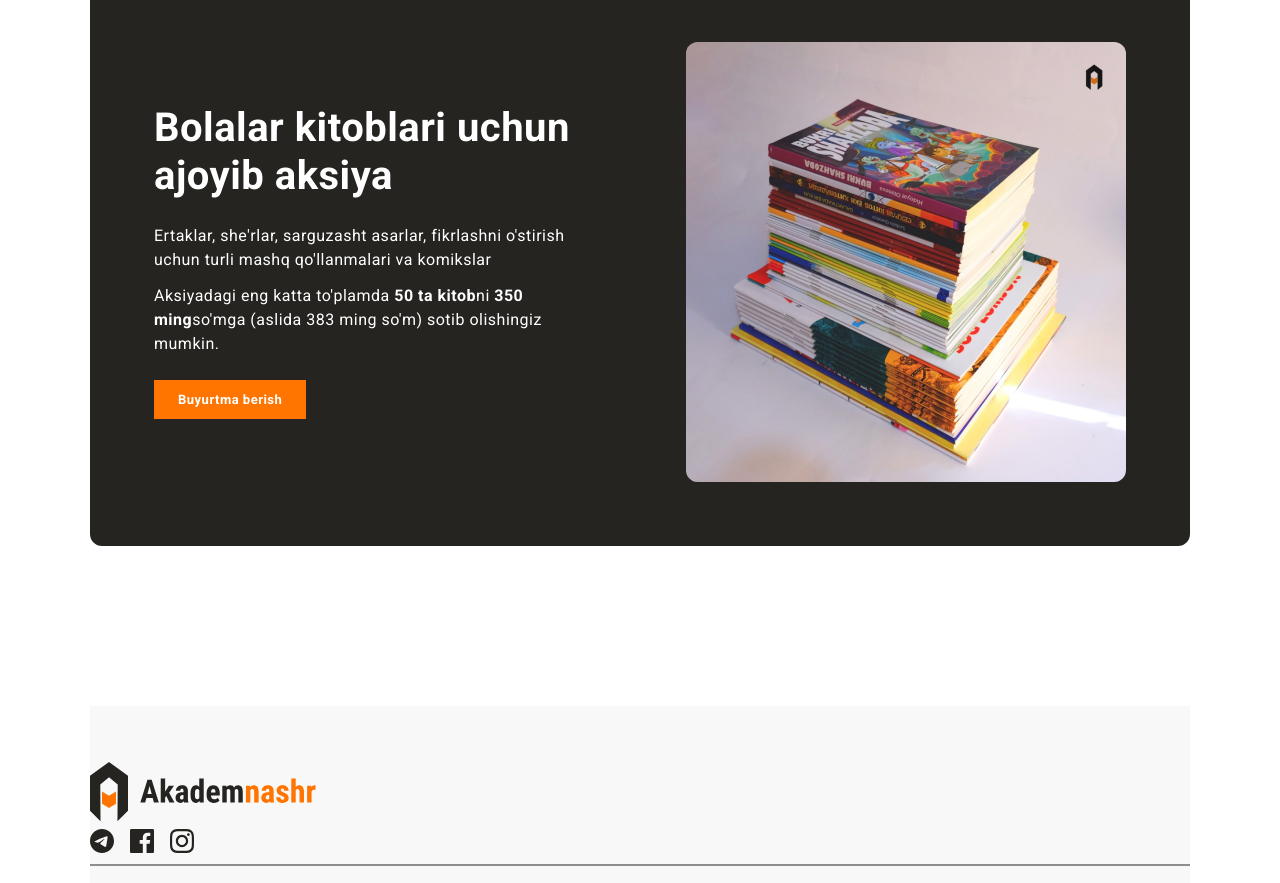
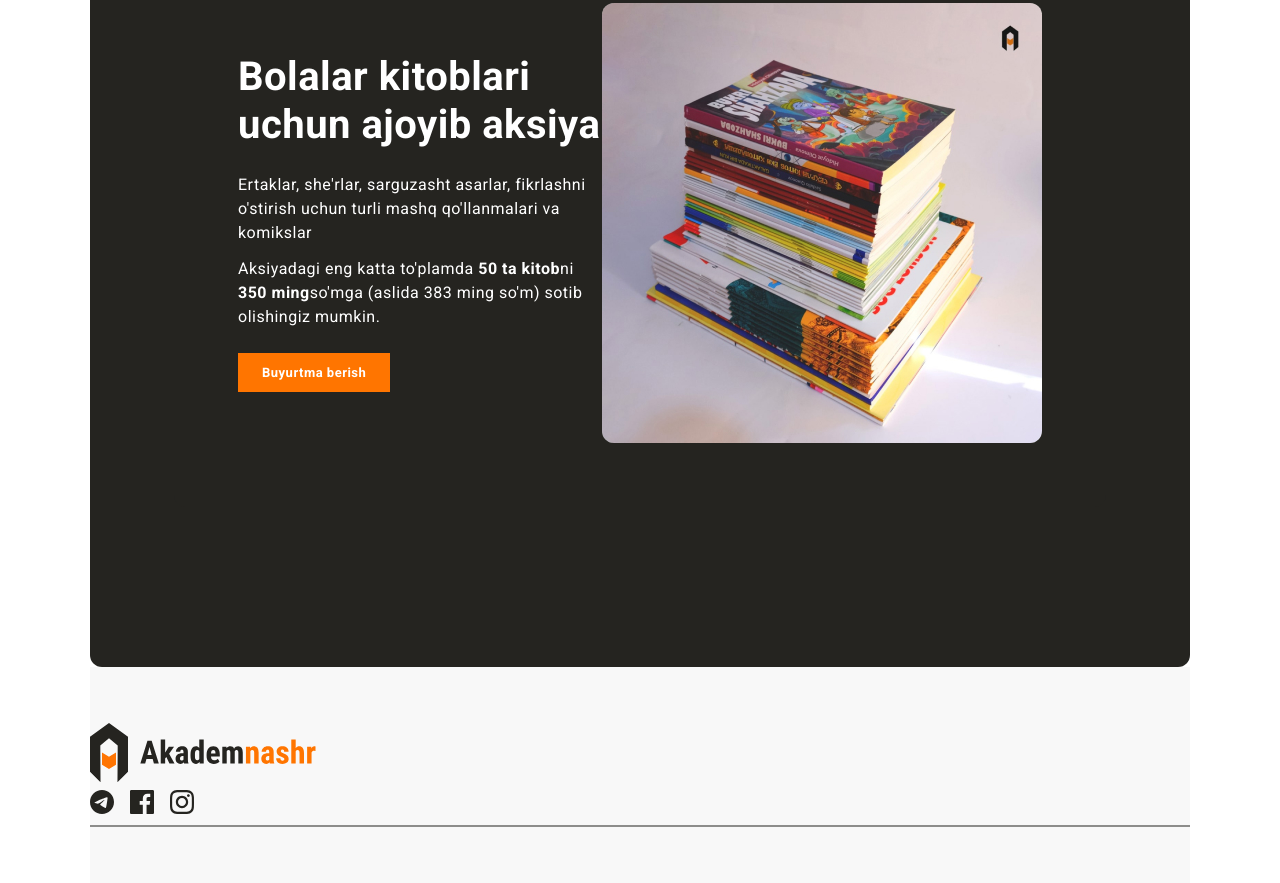
Before and after one commit to webdev20071995/main-akademnashr, a plain HTML site: page html/index.html in a window 1280 px wide. Shown: the part 1914-2797 px from the top of the page. Drawn offline with Linux system fonts and the light colour scheme.

Commit message:
initial styles

```diff
--- a/css/style.css
+++ b/css/style.css
@@ -3,9 +3,9 @@
 }
 
 body{
+    padding: 0;
+    margin: 0;
     font-size: 16px;
-    margin: 0;
-    padding: 0;
     line-height: 1.5;
     font-family: "Roboto", "Arial", sans-serif;
     letter-spacing: 0.5px;
@@ -28,13 +28,18 @@ body{
 
     /* SITE HEADER */
     .site-header{
+        display: flex;
         padding-top: 16px;
         padding-bottom: 16px;
-        display: flex;
         border-top: 5px solid #ff7500;
     }
 
+    .site-header-actions{
+        display: flex;
+        align-items: center;}
+
     .site-header-container{
+        display: flex;
         background-color: #fff;
         justify-content: space-between;
         align-items: center;
@@ -42,6 +47,7 @@ body{
 
     .logo-link{
         transition: opacity 0.4s;
+        display: inline-block;
     }
 
     .logo-link:hover{
@@ -52,10 +58,6 @@ body{
         color: #ff7500;
     }
 
-    .site-header-actions{
-        display: flex;
-        align-items: center;
-    }
 
     /* MAINLIK */
     .main-link{
@@ -130,10 +132,10 @@ body{
     .orange-line{
         width: 80px;
         height: 3px;
-        background-color:#ff7500;
+        border:none;
         margin: 0;
         margin-bottom:40px;
-        border:0;
+        background-color:#ff7500;
     }
 
     .hero-img{
@@ -239,6 +241,13 @@ body{
 
     /* PROMO */
     .promo{
+        display: flex;
+        justify-content: space-between;
+        align-items: center;
+        border-radius: 12px;
+        padding: 64px;
+        background-color: #252420;
+        color: #fff;
         padding-top: 120px;
         padding-bottom: 160px;
     }
--- a/html/index.html
+++ b/html/index.html
@@ -84,6 +84,7 @@
 
 
        <!-- AKSIYA -->
+       <div class="container">
        <section class="promo">
          <div class="container">
            <div class="promo-inner">
@@ -102,6 +103,7 @@
           </div>
           </div>
        </section>
+      </div>
        </main>
 
            <!-- Site footer -->
```
